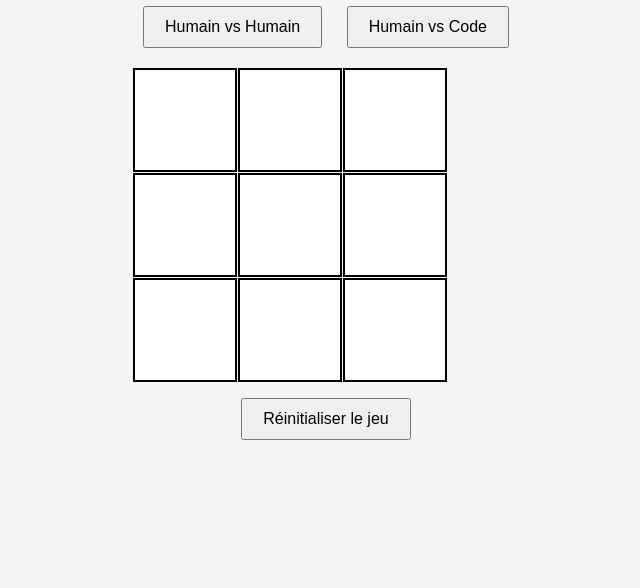
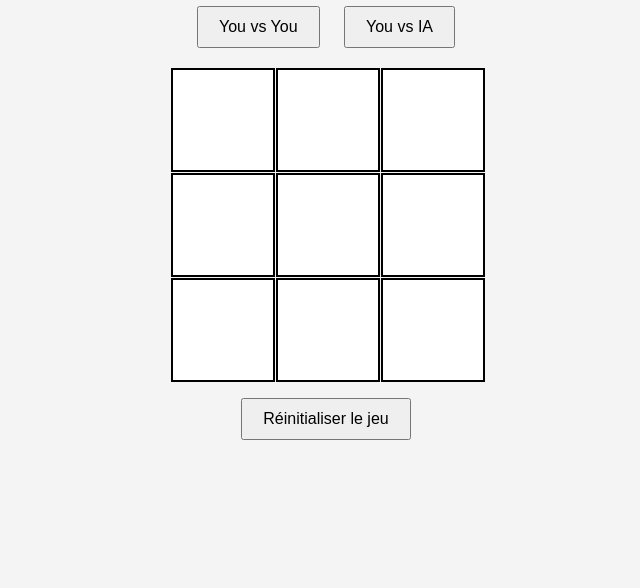
Before and after one commit to Kra-Christian/MorpionWeb, a plain HTML site: page index.html in a window 1280 px wide. Shown: the part 212-800 px from the top of the page, without its empty margins (314-954 px from the left). Drawn offline with Linux system fonts and the light colour scheme.

Commit message:
MorpionWebtitre

```diff
--- a/index.html
+++ b/index.html
@@ -10,8 +10,8 @@
     <div class="container">
         <h1>Morpion</h1>
         <div class="mode-selection">
-            <button id="mode-1v1">Humain vs Humain</button>
-            <button id="mode-1va">Humain vs Code</button>
+            <button id="mode-1v1">You vs You</button>
+            <button id="mode-1va">You vs IA</button>
         </div>
         <div id="game-board" class="game-board">
             <div class="cell" data-index="0"></div>
```
